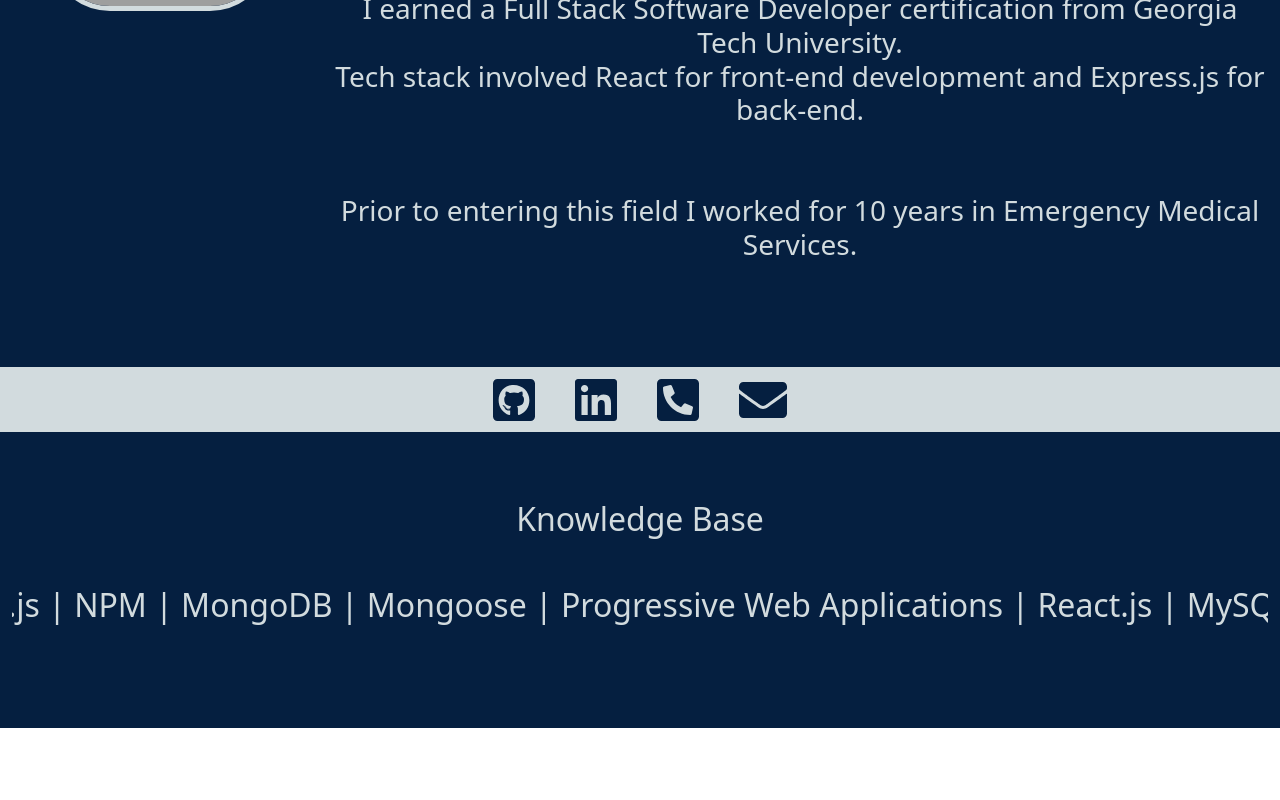
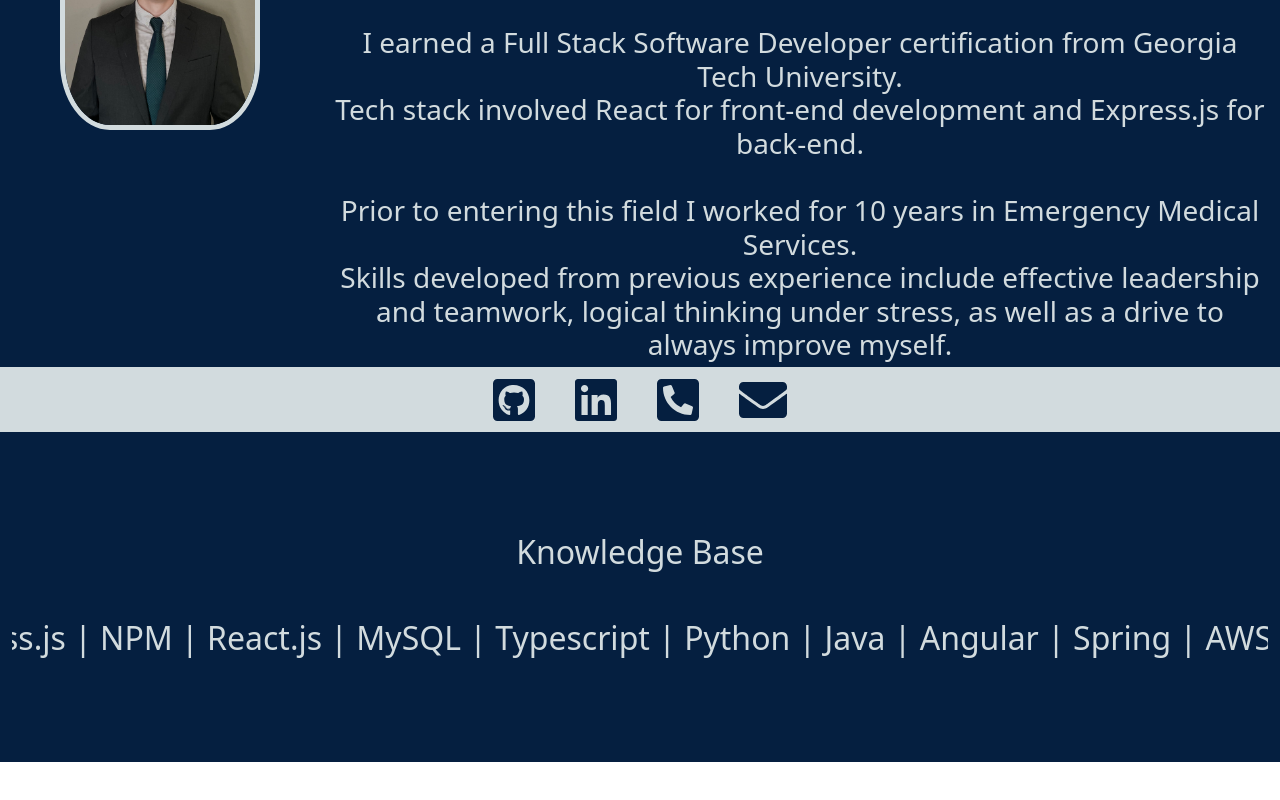
Before and after one commit to tlaze/React-Portfolio, a React (Create React App) app: page / in a window 1280 px wide. Shown: the part 368-1168 px from the top of the page. Before the commit the page ends 1144 px from the top, so only its background shows below. Built offline with nearby package versions, Linux system fonts and the light colour scheme; grey boxes are pictures that could not be loaded; the HTML template or start-up script is replaced by a standard one.

Commit message:
updated bio

```diff
--- a/package.json
+++ b/package.json
@@ -14,6 +14,7 @@
     "axios": "^0.24.0",
     "bootstrap": "^5.1.3",
     "dotenv": "^10.0.0",
+    "emailjs-com": "^3.2.0",
     "env": "0.0.2",
     "express": "^4.17.1",
     "react": "^17.0.2",
@@ -24,12 +25,12 @@
     "web-vitals": "^1.1.2"
   },
   "scripts": {
-    "start": "react-scripts start",
+    "start": "react-scripts start --openssl-legacy-provider",
     "build": "react-scripts build",
     "test": "react-scripts test",
     "eject": "react-scripts eject",
     "predeploy": "npm run build",
-    "deploy": "gh-pages -d build"
+    "deploy": "gh-pages -d build --openssl-legacy-provider"
   },
   "eslintConfig": {
     "extends": [
--- a/src/components/AboutMe.js
+++ b/src/components/AboutMe.js
@@ -22,6 +22,7 @@ function AboutMe() {
                     <h3>
                         Welcome! Thank you for checking out my portfolio.
                         <br></br>
+                        <br></br>
                         I am currently employed at Revature as a software developer with a focus on Java, Spring, and Angular.
                         <br></br>
                         <br></br>
@@ -30,13 +31,13 @@ function AboutMe() {
                         Tech stack involved React for front-end development and Express.js for back-end.
                         <br></br>
                         <br></br>
-                        <br></br>
                         Prior to entering this field I worked for 10 years in Emergency Medical Services.
                         <br></br>
+                        Skills developed from previous experience include effective leadership and teamwork, logical thinking under stress, as well as
+                        a drive to always improve myself.
                         <br></br>
                         <br></br>
-                        <br></br>
-                        <br></br>
+                        Any questions? Feel free to use the contact me page.
                     </h3>
                 </div>
             </div>
@@ -44,9 +45,8 @@ function AboutMe() {
                 <div className="col-md-12 text-center my-5">
                     <h2>Knowledge Base</h2>
                     <Marquee speed={150} gradient={false} pauseOnHover={true} className="my-5">
-                        <h2>  HTML  |  CSS  |  Javascript  |  Bootstrap  |  Node.js  |  Express.js   |   NPM   |  MongoDB  |   Mongoose   |   Progressive Web Applications   |  React.js  |
-                            MySQL   |   JQuery   |   APIs   |   Git   |   Handlebars.js   |   Local Storage   |   Python   |   Java   |   GraphQL   |   BCrypt   |   Sessions   |
-                               Redux   |   Apollo   |
+                        <h2>|  HTML  |  CSS  |  Javascript  |  Bootstrap  |  Node.js  |  Express.js   |   NPM   |  React.js  |
+                            MySQL   |   Typescript   |   Python   |   Java   |   Angular   |   Spring   |  AWS
                         </h2>
                     </Marquee>
                 </div>
```
Also changed, not shown: src/assets/images/profilePic.jpg (renamed from src/assets/images/profPic.jpg), 1 other file (tests, documents, lock files or other folders).
